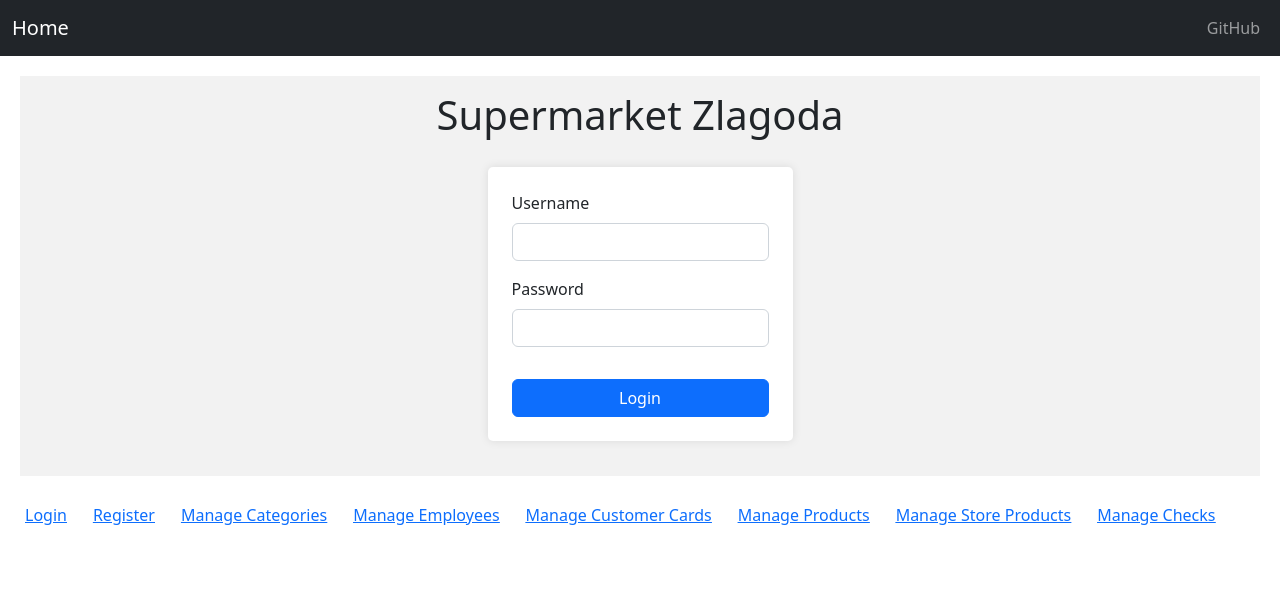
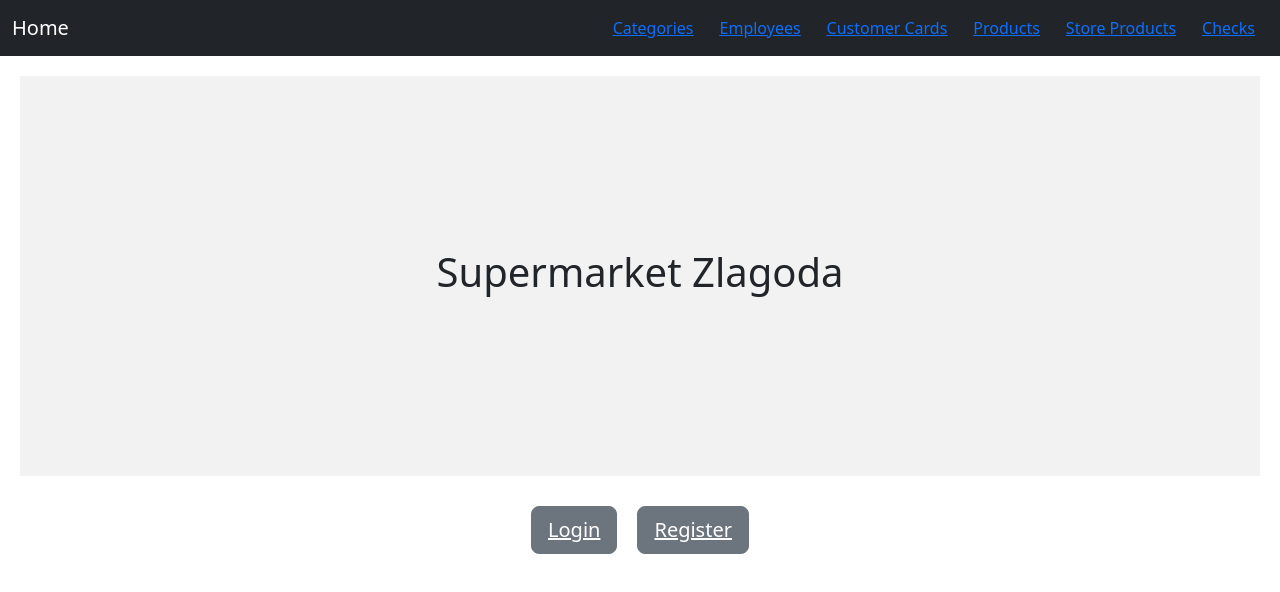
Before and after one commit to mariana0412/Supermarket, a React (Create React App) app in the folder client/: page / in a window 1280 px wide. Shown: the top 592 px of the page. Built offline with nearby package versions, Linux system fonts and the light colour scheme.

Commit message:
Implement registration and authentication on the fronted

```diff
--- a/client/package.json
+++ b/client/package.json
@@ -8,6 +8,8 @@
     "@testing-library/user-event": "^13.5.0",
     "axios": "^1.3.5",
     "bootstrap": "^5.2.3",
+    "jsonwebtoken": "^9.0.0",
+    "jwt-decode": "^3.1.2",
     "react": "^18.2.0",
     "react-cookie": "^4.1.1",
     "react-dom": "^18.2.0",
--- a/client/src/App.css
+++ b/client/src/App.css
@@ -104,3 +104,23 @@ h1 {
   border: 1px solid black;
   width: 400px;
 }
+
+.home-container {
+  display: flex;
+  justify-content: center;
+  align-items: center;
+}
+
+.home-button-container {
+  display: flex;
+  align-items: center;
+}
+
+.home-button {
+  margin: 10px;
+  font-size: 24px;
+}
+
+.home-button-text {
+  color: #fff;
+}
--- a/client/src/App.js
+++ b/client/src/App.js
@@ -15,16 +15,19 @@ import StoreProductEdit from "./components/StoreProduct/StoreProductEdit";
 import CheckList from "./components/Check/CheckList";
 import Login from "./components/Auth/Login";
 import Register from "./components/Auth/Register";
+import RequireAuth from "./components/RequireAuth";
+
 
 const App = () => {
   return (
       <Router>
         <Routes>
-            <Route exact path="/" element={<Home/>}/>
+            <Route exact path="/" element={<Home/>}></Route>
 
             <Route exact path="/login" element={<Login/>}/>
             <Route exact path="/register" element={<Register/>}/>
 
+            <Route element={<RequireAuth/>}>
                 <Route path='/categories' exact={true} element={<CategoryList/>}/>
                 <Route path='/categories/:id' element={<CategoryEdit/>}/>
 
@@ -41,6 +44,7 @@ const App = () => {
                 <Route path='/store-products/:id' exact={true} element={<StoreProductEdit/>}/>
 
                 <Route path='/checks' exact={true} element={<CheckList/>}/>
+            </Route>
         </Routes>
       </Router>
   )
--- a/client/src/components/AppNavbar.js
+++ b/client/src/components/AppNavbar.js
@@ -1,5 +1,5 @@
 import React, { useState } from 'react';
-import { Collapse, Nav, Navbar, NavbarBrand, NavbarToggler, NavItem, NavLink } from 'reactstrap';
+import {Button, Collapse, Nav, Navbar, NavbarBrand, NavbarToggler} from 'reactstrap';
 import { Link } from 'react-router-dom';
 
 const AppNavbar = () => {
@@ -12,9 +12,29 @@ const AppNavbar = () => {
             <NavbarToggler onClick={() => { setIsOpen(!isOpen) }}/>
             <Collapse isOpen={isOpen} navbar>
                 <Nav className="justify-content-end" style={{width: "100%"}} navbar>
-                    <NavItem>
-                        <NavLink href="https://github.com/mariana0412/Supermarket">GitHub</NavLink>
-                    </NavItem>
+                    <Button color="link">
+                        <Link to="/categories">Categories</Link>
+                    </Button>
+
+                    <Button color="link">
+                        <Link to="/employees">Employees</Link>
+                    </Button>
+
+                    <Button color="link">
+                        <Link to="/customer-cards">Customer Cards</Link>
+                    </Button>
+
+                    <Button color="link">
+                        <Link to="/products">Products</Link>
+                    </Button>
+
+                    <Button color="link">
+                        <Link to="/store-products">Store Products</Link>
+                    </Button>
+
+                    <Button color="link">
+                        <Link to="/checks">Checks</Link>
+                    </Button>
                 </Nav>
             </Collapse>
         </Navbar>
--- a/client/src/components/Auth/Register.js
+++ b/client/src/components/Auth/Register.js
@@ -2,9 +2,11 @@ import React, { useState } from "react";
 import axios from "axios";
 import { Container, Form, FormGroup, Label, Input } from 'reactstrap';
 import AppNavbar from "../AppNavbar";
+import {useNavigate} from "react-router-dom";
 
 
 function RegisterPage() {
+    const navigate = useNavigate();
     const [phoneNumber, setPhoneNumber] = useState("");
     const [password, setPassword] = useState("");
     const [confirmPassword, setConfirmPassword] = useState("");
@@ -27,6 +29,7 @@ function RegisterPage() {
                 } else if (response.status === 200) {
                     alert("You have registered successfully");
                 }
+                navigate('/login');
             })
             .catch((error) => {
                 console.error(error);
--- a/client/src/components/Home.js
+++ b/client/src/components/Home.js
@@ -1,79 +1,25 @@
-import React, { useState } from 'react';
 import '../App.css';
 import AppNavbar from './AppNavbar';
 import { Link } from 'react-router-dom';
-import { Button, Container, Form, FormGroup, Input, Label } from 'reactstrap';
+import { Button, Container } from 'reactstrap';
 
 const Home = () => {
-    const [username, setUsername] = useState('');
-    const [password, setPassword] = useState('');
-
-    const handleUsernameChange = (event) => {
-        setUsername(event.target.value);
-    };
-
-    const handlePasswordChange = (event) => {
-        setPassword(event.target.value);
-    };
-
-    const handleLoginSubmit = (event) => {
-        event.preventDefault();
-        console.log('Logging in with username:', username, 'and password:', password);
-    };
-
     return (
         <div>
             <AppNavbar />
             <header className="header">
                 <h1>Supermarket Zlagoda</h1>
-                <Form onSubmit={handleLoginSubmit} className="login-form">
-                    <FormGroup>
-                        <Label for="username">Username</Label>
-                        <Input type="text" name="username" id="username" value={username} onChange={handleUsernameChange} />
-                    </FormGroup>
-                    <FormGroup>
-                        <Label for="password">Password</Label>
-                        <Input type="password" name="password" id="password" value={password} onChange={handlePasswordChange} />
-                    </FormGroup>
-                    <Button color="primary" type="submit">
-                        Login
-                    </Button>
-                </Form>
             </header>
 
-            <Container fluid>
-                <Button color="link">
-                    <Link to="/login">Login</Link>
-                </Button>
-
-                <Button color="link">
-                    <Link to="/register">Register</Link>
-                </Button>
-
-                <Button color="link">
-                    <Link to="/categories">Manage Categories</Link>
-                </Button>
-
-                <Button color="link">
-                    <Link to="/employees">Manage Employees</Link>
-                </Button>
-
-                <Button color="link">
-                    <Link to="/customer-cards">Manage Customer Cards</Link>
-                </Button>
-
-                <Button color="link">
-                    <Link to="/products">Manage Products</Link>
-                </Button>
-
-                <Button color="link">
-                    <Link to="/store-products">Manage Store Products</Link>
-                </Button>
-
-                <Button color="link">
-                    <Link to="/checks">Manage Checks</Link>
-                </Button>
-
+            <Container className="home-container">
+                <div className="home-button-container">
+                    <Button color="secondary" size="lg" className="home-button">
+                        <Link to="/login" className="home-button-text">Login</Link>
+                    </Button>
+                    <Button color="secondary" size="lg" className="home-button">
+                        <Link to="/register" className="home-button-text">Register</Link>
+                    </Button>
+                </div>
             </Container>
         </div>
     );
--- /dev/null
+++ b/client/src/components/RequireAuth.js
@@ -0,0 +1,15 @@
+import {useLocation, Navigate, Outlet} from "react-router-dom";
+import useAuth from "../hooks/useAuth";
+
+const RequireAuth = () => {
+    const {auth} = useAuth();
+    const location = useLocation();
+
+    return (
+        (auth?.role === "CASHIER" || auth?.role === "MANAGER")
+            ? <Outlet/>
+            : <Navigate to="/login" state={{ from: location }} replace />
+    );
+};
+
+export default RequireAuth;
--- /dev/null
+++ b/client/src/context/AuthProvider.js
@@ -0,0 +1,15 @@
+import { createContext, useState } from "react";
+
+const AuthContext = createContext({});
+
+export const AuthProvider = ({ children }) => {
+    const [auth, setAuth] = useState({});
+
+    return (
+        <AuthContext.Provider value={{ auth, setAuth }}>
+            {children}
+        </AuthContext.Provider>
+    )
+}
+
+export default AuthContext;
--- /dev/null
+++ b/client/src/hooks/useAuth.js
@@ -0,0 +1,8 @@
+import {useContext} from "react";
+import AuthContext from '../context/AuthProvider.js'
+
+const useAuth = () => {
+    return useContext(AuthContext);
+}
+
+export default useAuth;
--- a/client/src/index.js
+++ b/client/src/index.js
@@ -4,11 +4,14 @@ import './index.css';
 import App from './App';
 import reportWebVitals from './reportWebVitals';
 import 'bootstrap/dist/css/bootstrap.min.css';
+import {AuthProvider} from "./context/AuthProvider";
 
 const root = ReactDOM.createRoot(document.getElementById('root'));
 root.render(
   <React.StrictMode>
-    <App />
+      <AuthProvider>
+          <App />
+      </AuthProvider>
   </React.StrictMode>
 );
 
```
Also changed, not shown: client/src/components/Auth/Login.js (+23 -3 lines), 1 other file (tests, documents, lock files or other folders). Lines whose indentation alone changed are shown as unchanged.
